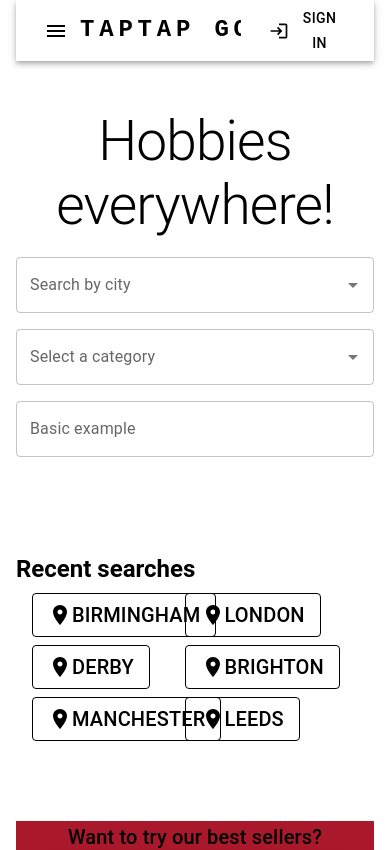
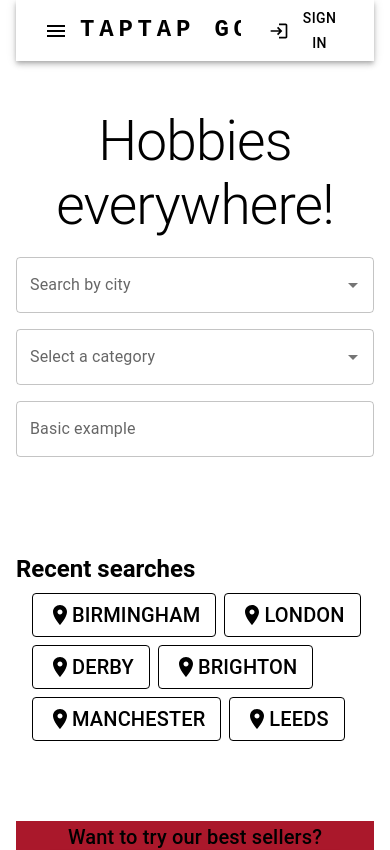
Before and after one commit to RamiElsayed/tap-tap-go, a React (Create React App) app in the folder client/: page / in a window 390 px wide. Shown: the top 850 px of the page. Built offline with nearby package versions, Linux system fonts and the light colour scheme.

Commit message:
updating responsivity

```diff
--- a/client/src/components/RecentlySeen/index.js
+++ b/client/src/components/RecentlySeen/index.js
@@ -27,7 +27,7 @@ const RecentlySeen = ({ recentSearches }) => {
           flexDirection="row"
         >
           {recentSearches.map((el) => (
-            <Grid item key={el} xs={5} md={"auto"}>
+            <Grid item key={el} md={"auto"}>
               <Button
                 variant="outlined"
                 sx={{ color: "black", borderColor: "black" }}
```
